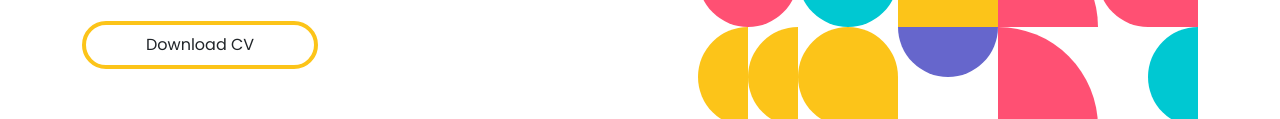
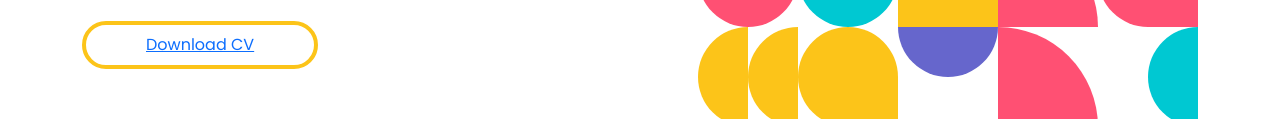
Before and after one commit to vijaygowdas/portfolio, a plain HTML site: page index.html in a window 1280 px wide. Shown: the part 457-576 px from the top of the page. Drawn offline with nearby package versions, Linux system fonts and the light colour scheme.

Commit message:
Update index.html

```diff
--- a/index.html
+++ b/index.html
@@ -134,7 +134,7 @@
               <h2>Hello, I'm <span class="font-black text-bg">Vijay Gowda S</span></h2>
               <h1 class="font-black text-bg mt-3">UX-UI Designer</h1>
               <!-- <p>Current role Product Lead - UI/UX</p> -->
-              <div class="download mt-4">Download CV</div>
+              <div class="download mt-4"><a href="resumekpi.pdf" target="_blank">Download CV</a></div>
             </div>
             <div class="col-md-6 text-end">
               <img src="images/bgImage.png" class="imageBG img-fluid">
```
